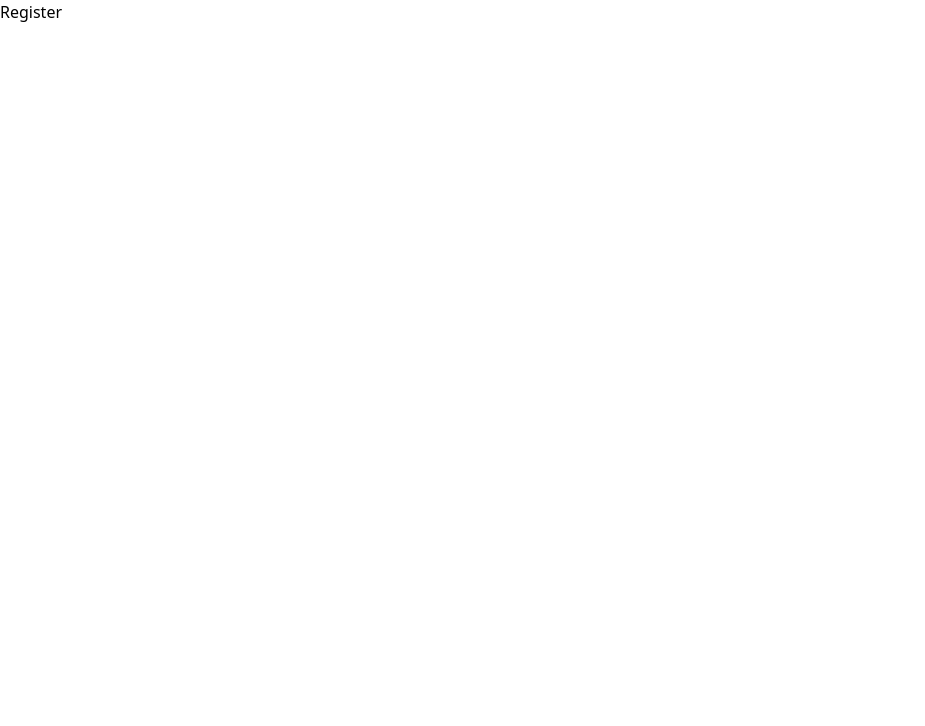
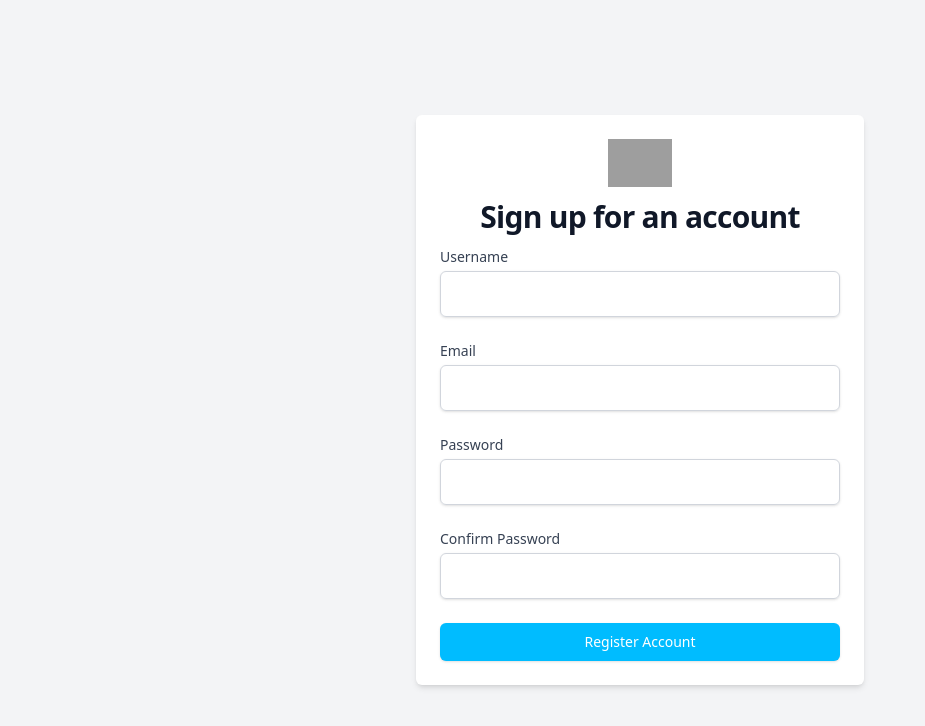
Before and after one commit to yogendrabaskota/Cartza, a React (Vite) app in the folder Frontend/: page /register in a window 1280 px wide. Shown: the top 726 px of the page, without its empty margins (0-925 px from the left). Built offline with nearby package versions, Linux system fonts and the light colour scheme; grey boxes are pictures that could not be loaded.

Commit message:
card component added and form added for auth

```diff
--- a/Frontend/src/App.tsx
+++ b/Frontend/src/App.tsx
@@ -6,6 +6,7 @@ import store from './store/store'
 import Home from './pages/home/Home'
 import Register from './pages/auth/register/Register'
 import Login from './pages/auth/login/Login'
+
 
 function App() {
 
@@ -21,6 +22,7 @@ function App() {
 
 
 
+
       </Routes>
       </BrowserRouter>
     </Provider>
--- /dev/null
+++ b/Frontend/src/globals/card/Card.tsx
@@ -0,0 +1,32 @@
+
+
+const Card = () => {
+  return (
+    <>
+
+
+  <div className="ml-5 mr-5 mb-0.5 mt-4 bg-white rounded-lg overflow-hidden shadow-lg ring-0 ring-orange-500 ring-opacity-40 max-w-sm">
+
+
+  <div className="relative">
+    <img className="w-full" src="https://images.unsplash.com/photo-1523275335684-37898b6baf30" alt="Product Image" />
+
+  </div>
+  <div className="p-4">
+    <h3 className="text-lg font-medium mb-2">Product Title</h3>
+    <p className="text-gray-600 text-sm mb-4">Lorem ipsum dolor sit amet, consectetur adipiscing elit. Duis vitae ante
+      vel eros fermentum faucibus sit amet euismod lorem.</p>
+    <div className="flex items-center justify-between">
+      <span className="font-bold text-lg">$19.99</span>
+      <button className="bg-blue-500 hover:bg-blue-600 text-white font-bold py-2 px-4 rounded">
+        Buy Now
+      </button>
+    </div>
+  </div>
+</div>
+
+    </>
+  )
+}
+
+export default Card
--- a/Frontend/src/globals/components/navbar/Navbar.tsx
+++ b/Frontend/src/globals/components/navbar/Navbar.tsx
@@ -1,8 +1,76 @@
+import { Link } from "react-router-dom"
 
 
 const Navbar = () => {
   return (
-    <div>Navbar</div>
+    <>
+
+    <header
+    id="page-header"
+    className="relative flex flex-none items-center py-8"
+  >
+    {/* Main Header Content */}
+    <div className="container mx-auto flex flex-col gap-4 px-4 text-center sm:flex-row sm:items-center sm:justify-between sm:gap-0 lg:px-8 xl:max-w-7xl">
+      <div>
+        <Link
+          to="/"
+          className="group inline-flex items-center gap-2 text-lg font-bold tracking-wide text-gray-900 hover:text-gray-600 dark:text-gray-100 dark:hover:text-gray-300"
+        >
+          <svg
+            className="hi-mini hi-cube-transparent inline-block size-5 text-blue-600 transition group-hover:scale-110 dark:text-blue-400"
+            xmlns="http://www.w3.org/2000/svg"
+            viewBox="0 0 20 20"
+            fill="currentColor"
+            aria-hidden="true"
+          >
+            <path
+              fillRule="evenodd"
+              d="M9.638 1.093a.75.75 0 01.724 0l2 1.104a.75.75 0 11-.724 1.313L10 2.607l-1.638.903a.75.75 0 11-.724-1.313l2-1.104zM5.403 4.287a.75.75 0 01-.295 1.019l-.805.444.805.444a.75.75 0 01-.724 1.314L3.5 7.02v.73a.75.75 0 01-1.5 0v-2a.75.75 0 01.388-.657l1.996-1.1a.75.75 0 011.019.294zm9.194 0a.75.75 0 011.02-.295l1.995 1.101A.75.75 0 0118 5.75v2a.75.75 0 01-1.5 0v-.73l-.884.488a.75.75 0 11-.724-1.314l.806-.444-.806-.444a.75.75 0 01-.295-1.02zM7.343 8.284a.75.75 0 011.02-.294L10 8.893l1.638-.903a.75.75 0 11.724 1.313l-1.612.89v1.557a.75.75 0 01-1.5 0v-1.557l-1.612-.89a.75.75 0 01-.295-1.019zM2.75 11.5a.75.75 0 01.75.75v1.557l1.608.887a.75.75 0 01-.724 1.314l-1.996-1.101A.75.75 0 012 14.25v-2a.75.75 0 01.75-.75zm14.5 0a.75.75 0 01.75.75v2a.75.75 0 01-.388.657l-1.996 1.1a.75.75 0 11-.724-1.313l1.608-.887V12.25a.75.75 0 01.75-.75zm-7.25 4a.75.75 0 01.75.75v.73l.888-.49a.75.75 0 01.724 1.313l-2 1.104a.75.75 0 01-.724 0l-2-1.104a.75.75 0 11.724-1.313l.888.49v-.73a.75.75 0 01.75-.75z"
+              clipRule="evenodd"
+            />
+          </svg>
+          <span>Company</span>
+        </Link>
+      </div>
+      <nav className="space-x-3 md:space-x-6">
+
+            <Link
+          to="/login"
+          className="text-sm font-semibold text-gray-900 hover:text-blue-600 dark:text-gray-100 dark:hover:text-blue-400"
+        >
+          <span>Login</span>
+        </Link>
+        <Link
+          to="/register"
+          className="text-sm font-semibold text-gray-900 hover:text-blue-600 dark:text-gray-100 dark:hover:text-blue-400"
+        >
+          <span>Register</span>
+        </Link>
+
+           <>
+            <Link
+            to="/cart"
+            className="text-sm font-semibold text-gray-900 hover:text-blue-600 dark:text-gray-100 dark:hover:text-blue-400"
+          >
+            <span>Cart<sub>{}</sub> </span>
+          </Link>
+            <Link
+            to="#"
+
+            className="text-sm font-semibold text-gray-900 hover:text-blue-600 dark:text-gray-100 dark:hover:text-blue-400"
+          >
+            <span>Logout</span>
+          </Link>
+           </>
+
+
+      </nav>
+    </div>
+    {/* END Main Header Content */}
+  </header>
+
+
+    </>
   )
 }
 
--- /dev/null
+++ b/Frontend/src/pages/auth/Form.tsx
@@ -0,0 +1,81 @@
+
+const Form = () => {
+  return (
+    <div className="bg-gray-100 flex h-screen items-center justify-center px-4 sm:px-6 lg:px-8">
+      <div className="w-full max-w-md space-y-8">
+        <div className="bg-white shadow-md rounded-md p-6">
+          <img
+            className="mx-auto h-12 w-auto"
+            src="https://www.svgrepo.com/show/499664/user-happy.svg"
+            alt="User Icon"
+          />
+          <h2 className="my-3 text-center text-3xl font-bold tracking-tight text-gray-900">
+            Sign up for an account
+          </h2>
+          <form className="space-y-6" method="POST">
+            <div>
+              <label htmlFor="username" className="block text-sm font-medium text-gray-700">
+                Username
+              </label>
+              <input
+                id="username"
+                name="username"
+                type="text"
+                required
+                className="px-2 py-3 mt-1 block w-full rounded-md border border-gray-300 shadow-sm focus:border-sky-500 focus:outline-none focus:ring-sky-500 sm:text-sm"
+              />
+            </div>
+            <div>
+              <label htmlFor="email" className="block text-sm font-medium text-gray-700">
+                Email
+              </label>
+              <input
+                id="email"
+                name="email"
+                type="email"
+                autoComplete="email"
+                required
+                className="px-2 py-3 mt-1 block w-full rounded-md border border-gray-300 shadow-sm focus:border-sky-500 focus:outline-none focus:ring-sky-500 sm:text-sm"
+              />
+            </div>
+            <div>
+              <label htmlFor="password" className="block text-sm font-medium text-gray-700">
+                Password
+              </label>
+              <input
+                id="password"
+                name="password"
+                type="password"
+                autoComplete="new-password"
+                required
+                className="px-2 py-3 mt-1 block w-full rounded-md border border-gray-300 shadow-sm focus:border-sky-500 focus:outline-none focus:ring-sky-500 sm:text-sm"
+              />
+            </div>
+            <div>
+              <label htmlFor="confirm_password" className="block text-sm font-medium text-gray-700">
+                Confirm Password
+              </label>
+              <input
+                id="confirm_password"
+                name="confirm_password"
+                type="password"
+                required
+                className="px-2 py-3 mt-1 block w-full rounded-md border border-gray-300 shadow-sm focus:border-sky-500 focus:outline-none focus:ring-sky-500 sm:text-sm"
+              />
+            </div>
+            <div>
+              <button
+                type="submit"
+                className="flex w-full justify-center rounded-md border border-transparent bg-sky-400 py-2 px-4 text-sm font-medium text-white shadow-sm hover:bg-opacity-75 focus:outline-none focus:ring-2 focus:ring-sky-400 focus:ring-offset-2"
+              >
+                Register Account
+              </button>
+            </div>
+          </form>
+        </div>
+      </div>
+    </div>
+  );
+};
+
+export default Form;
--- a/Frontend/src/pages/auth/login/Login.tsx
+++ b/Frontend/src/pages/auth/login/Login.tsx
@@ -1,8 +1,8 @@
-
+import Form from "../Form"
 
 const Login = () => {
   return (
-    <div>Login</div>
+   <Form />
   )
 }
 
--- a/Frontend/src/pages/auth/register/Register.tsx
+++ b/Frontend/src/pages/auth/register/Register.tsx
@@ -1,8 +1,10 @@
+import Form from "../Form"
 
 
 const Register = () => {
   return (
-    <div>Register</div>
+
+    <Form />
   )
 }
 
--- a/Frontend/src/pages/home/Home.tsx
+++ b/Frontend/src/pages/home/Home.tsx
@@ -1,9 +1,14 @@
+import Card from "../../globals/card/Card"
+import Navbar from "../../globals/components/navbar/Navbar"
 
 
 const Home = () => {
   return (
+    <>
+         <div className="relative overflow-hidden bg-white dark:bg-gray-900 dark:text-gray-100">
+        <Navbar />
 
-     <div className="relative overflow-hidden bg-white dark:bg-gray-900 dark:text-gray-100">
+
 
     <div className="container relative mx-auto flex flex-col gap-16 px-4 py-16 text-center lg:flex-row lg:gap-0 lg:px-8 lg:py-32 lg:text-left xl:max-w-7xl">
       <div className="lg:flex lg:w-1/2 lg:items-center">
@@ -64,7 +69,23 @@ const Home = () => {
       </div>
     </div>
     {/* END Hero Content */}
+
   </div>
+   <h3>Top Products</h3>
+  <div className="flex">
+
+
+    <Card />
+    <Card />
+    <Card />
+  </div>
+
+
+
+    </>
+
+
+
   )
 }
 
```
